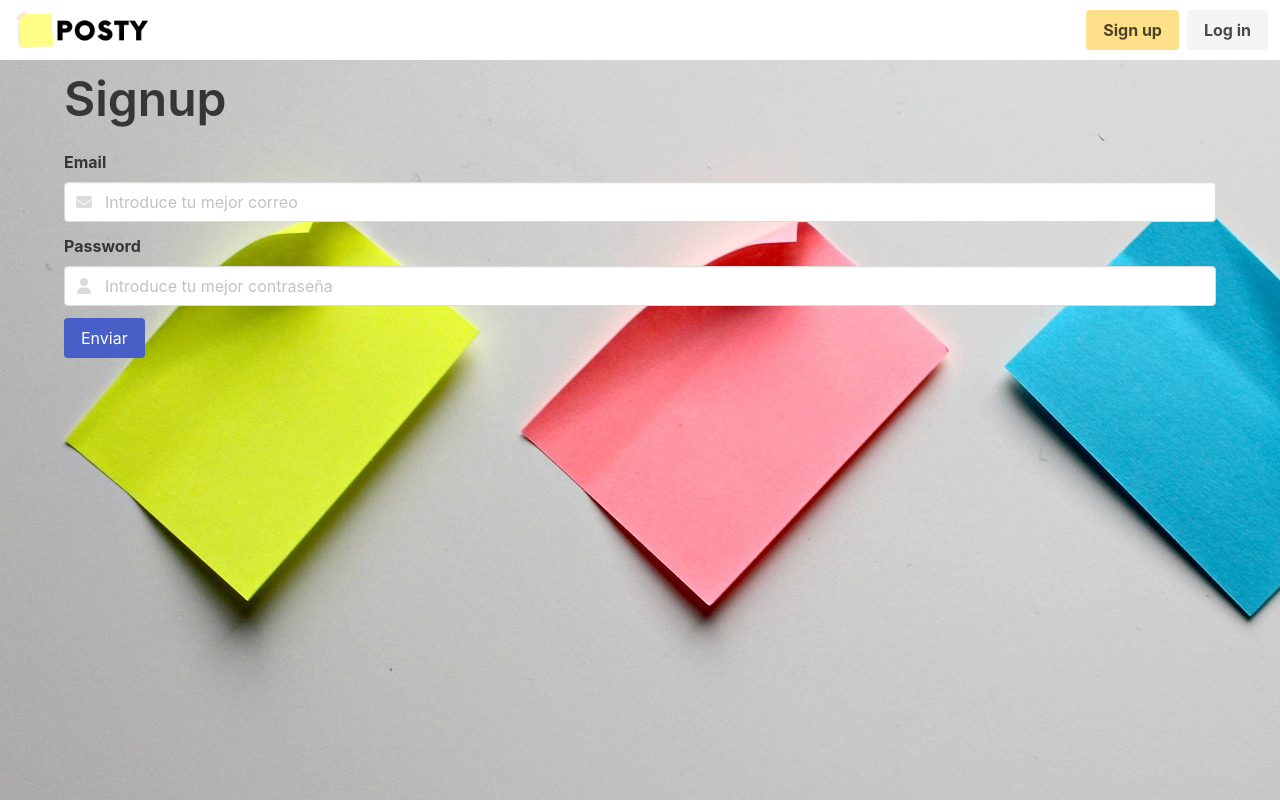
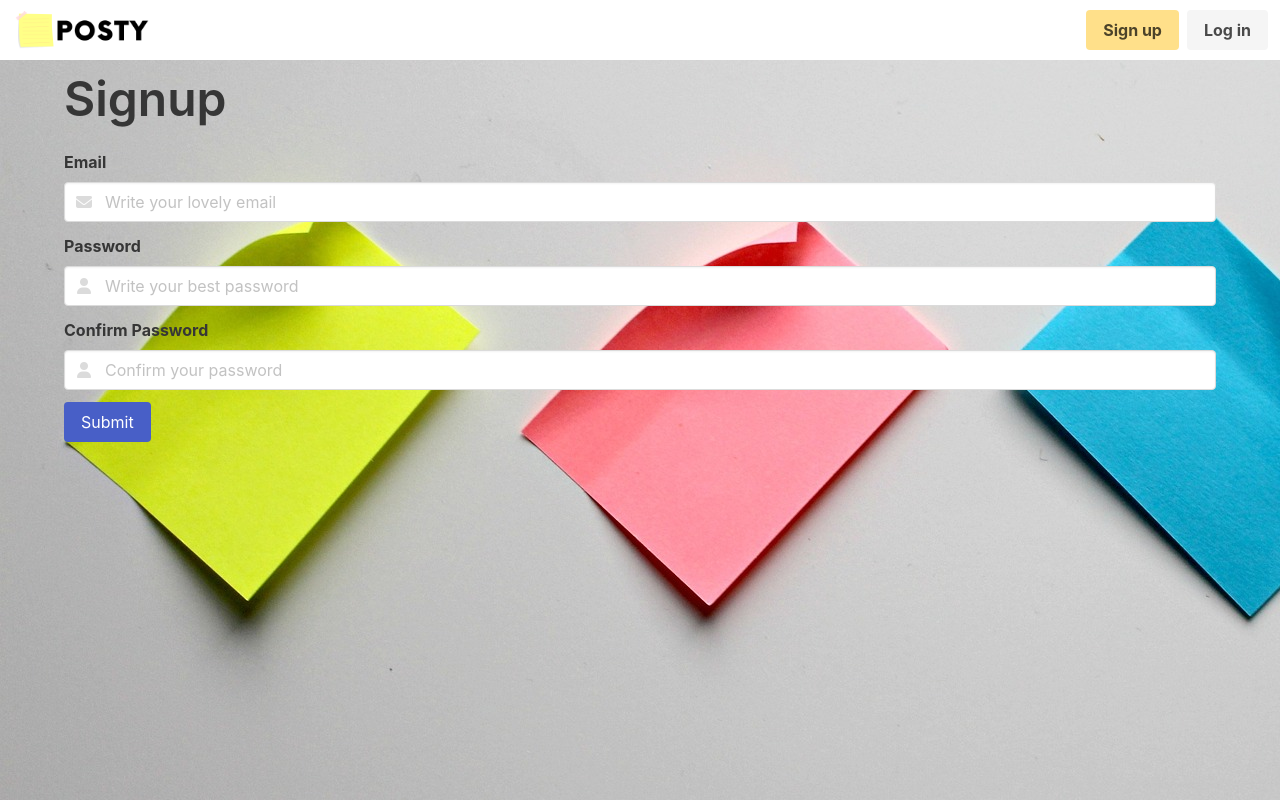
Before and after one commit to eloygplaza/task-app, a Vue app: page /task-app/signup in a window 1280 px wide. Built offline with nearby package versions, Linux system fonts and the light colour scheme; no server answers.

Commit message:
updated css

```diff
--- a/src/views/Login.vue
+++ b/src/views/Login.vue
@@ -39,7 +39,7 @@
 
                     <div class="field is-grouped">
                         <div class="control">
-                            <button type="submit" class="button is-link" @click.prevent="initLogin(emailLogin, passwordLogin)">Enviar</button>
+                            <button type="submit" class="button is-link" @click.prevent="initLogin(emailLogin, passwordLogin)">Submit</button>
                         </div>
                     </div>
                 </form>
@@ -54,12 +54,26 @@
 <!-- START SCRIPT -->
 <script setup>
 import { login, logout, newTask } from '../api';
-import { ref, watch } from 'vue';
+import { ref, watch, onMounted } from 'vue';
 import { authStore } from '../store/auth';
 
 const useAuthStore = authStore();
 let alreadyLogged = ref(useAuthStore.isAuth);
 console.log(alreadyLogged.value);
+
+onMounted(() => {
+  console.log(window.location.href.split("/"));
+  if(window.location.href.split("/")[4] != 'login' && window.location.href.split("/")[4] != 'signup'){
+    const app = document.querySelector("#app");
+    console.log(app);
+    app.className += ' no-before';
+  }
+  else {
+    const app = document.querySelector("#app");
+    console.log(app);
+    app.className = '';
+  }
+});
 
 // vigilamos el store de auth para que nos controle tema logins
 watch(useAuthStore, () => {
--- a/src/views/Signup.vue
+++ b/src/views/Signup.vue
@@ -13,7 +13,7 @@
                         <div class="field">
                             <label class="label">Email</label>
                             <div class="control has-icons-left has-icons-right">
-                                <input v-model="emailSignup" class="input" type="email" placeholder="Introduce tu mejor correo">
+                                <input v-model="emailSignup" class="input" type="email" placeholder="Write your lovely email">
                                 <span class="icon is-small is-left">
                                 <i class="fas fa-envelope"></i>
                                 </span>
@@ -26,7 +26,20 @@
                         <div class="field">
                             <label class="label">Password</label>
                             <div class="control has-icons-left has-icons-right">
-                                <input v-model="passwordSignup" class="input" type="password" placeholder="Introduce tu mejor contraseña">
+                                <input v-model="passwordSignup" class="input" type="password" placeholder="Write your best password">
+                                <span class="icon is-small is-left">
+                                <i class="fas fa-user"></i>
+                                </span>
+                                <span class="icon is-small is-right">
+                                </span>
+                            </div>
+                            <p class="help password"></p>
+                        </div>
+
+                        <div class="field">
+                            <label class="label">Confirm Password</label>
+                            <div class="control has-icons-left has-icons-right">
+                                <input v-model="passwordSignupConfirm" class="input" type="password" placeholder="Confirm your password">
                                 <span class="icon is-small is-left">
                                 <i class="fas fa-user"></i>
                                 </span>
@@ -38,7 +51,7 @@
 
                         <div class="field is-grouped">
                             <div class="control">
-                                <button type="submit" class="button is-link" @click.prevent="initSignup(emailSignup, passwordSignup)">Enviar</button>
+                                <button type="submit" class="button is-link" @click.prevent="initSignup(emailSignup, passwordSignup, passwordSignupConfirm)">Submit</button>
                             </div>
                         </div>
 
@@ -54,19 +67,41 @@
 <!-- START SCRIPT -->
 <script setup>
 import { signup } from '../api';
-import { ref, watch } from 'vue';
+import { ref, onMounted } from 'vue';
 import { authStore } from '../store/auth';
 
 const useAuthStore = authStore();
 
 const alreadyLogged = ref(useAuthStore.isAuth);
 
-const initSignup = async (emailSignup, passwordSignup) => {
-    // login supabase
-    const res = await signup(emailSignup, passwordSignup);
-    console.log(res);
-    // avisar de que revise el correo
-    alert("¡Ya falta poco! te acabamos de enviar un email para confirmar tu cuenta");
+onMounted(() => {
+  console.log(window.location.href.split("/"));
+  if(window.location.href.split("/")[4] != 'login' && window.location.href.split("/")[4] != 'signup'){
+    const app = document.querySelector("#app");
+    console.log(app);
+    app.className += ' no-before';
+  }
+  else {
+    const app = document.querySelector("#app");
+    console.log(app);
+    app.className = '';
+  }
+});
+
+const initSignup = async (emailSignup, passwordSignup, passwordSignupConfirm) => {
+    console.log(passwordSignupConfirm);
+    if (typeof passwordSignup == 'undefined' && typeof passwordSignupConfirm == 'undefined') {
+        alert("Password input is empty")
+    }
+    else if (passwordSignup === passwordSignupConfirm && typeof passwordSignup != 'undefined' && typeof passwordSignupConfirm != 'undefined') {
+        // signup supabase
+        const res = await signup(emailSignup, passwordSignup);
+        console.log(res);
+        // avisar de que revise el correo
+        alert("¡We are almost there! please, go to your email inbox and confirm your email address");
+    } else {
+        alert("Passwords are not equal")
+    }
 }
 </script>
 <!-- END SCRIPT -->
```
